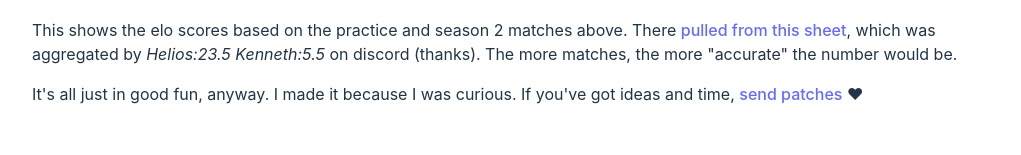
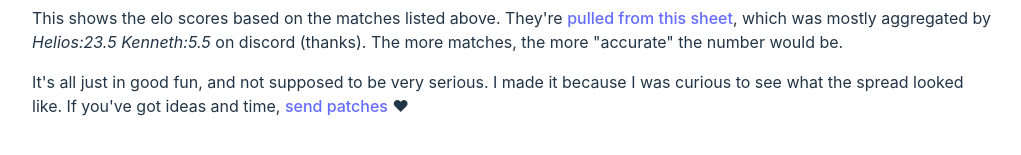
Before and after one commit to bingo-brawlers-elo/brawlers-elo.github.io, a React (Vite) app: page / in a window 1280 px wide. Shown: the part 571-726 px from the top of the page, without its empty margins (128-1149 px from the left). Built offline with nearby package versions, Linux system fonts and the light colour scheme; no server answers; what runtypes would draw is missing.

Commit message:
update description

```diff
--- a/src/App.tsx
+++ b/src/App.tsx
@@ -19,11 +19,11 @@
         <MatchList data={eloData} type={'practice'}/>
         <h2>What is this?</h2>
         <p>
-        This shows the elo scores based on the practice and season 2 matches above. There <a href={'https://docs.google.com/spreadsheets/d/12mc-zRMfN1GbnATjUiZJ_BN8M7V1E2kHiHn0EMHvrCQ/edit#gid=1099556932'}>  pulled from this sheet</a>,
-            which was aggregated by <em>Helios:23.5 Kenneth:5.5</em> on discord (thanks).
+        This shows the elo scores based on the matches listed above. They're <a href={'https://docs.google.com/spreadsheets/d/12mc-zRMfN1GbnATjUiZJ_BN8M7V1E2kHiHn0EMHvrCQ/edit#gid=1099556932'}>  pulled from this sheet</a>,
+        which was mostly aggregated by <em>Helios:23.5 Kenneth:5.5</em> on discord (thanks).
         The more matches, the more "accurate" the number would be.
         </p>
-        <p>It's all just in good fun, anyway. I made it because I was curious. If you've got ideas and time, <a href={'https://github.com/bingo-brawlers-elo/brawlers-elo.github.io'} >send patches</a> ♥</p>
+        <p>It's all just in good fun, and not supposed to be very serious. I made it because I was curious to see what the spread looked like. If you've got ideas and time, <a href={'https://github.com/bingo-brawlers-elo/brawlers-elo.github.io'} >send patches</a> ♥</p>
     </>
   )
 }
```
